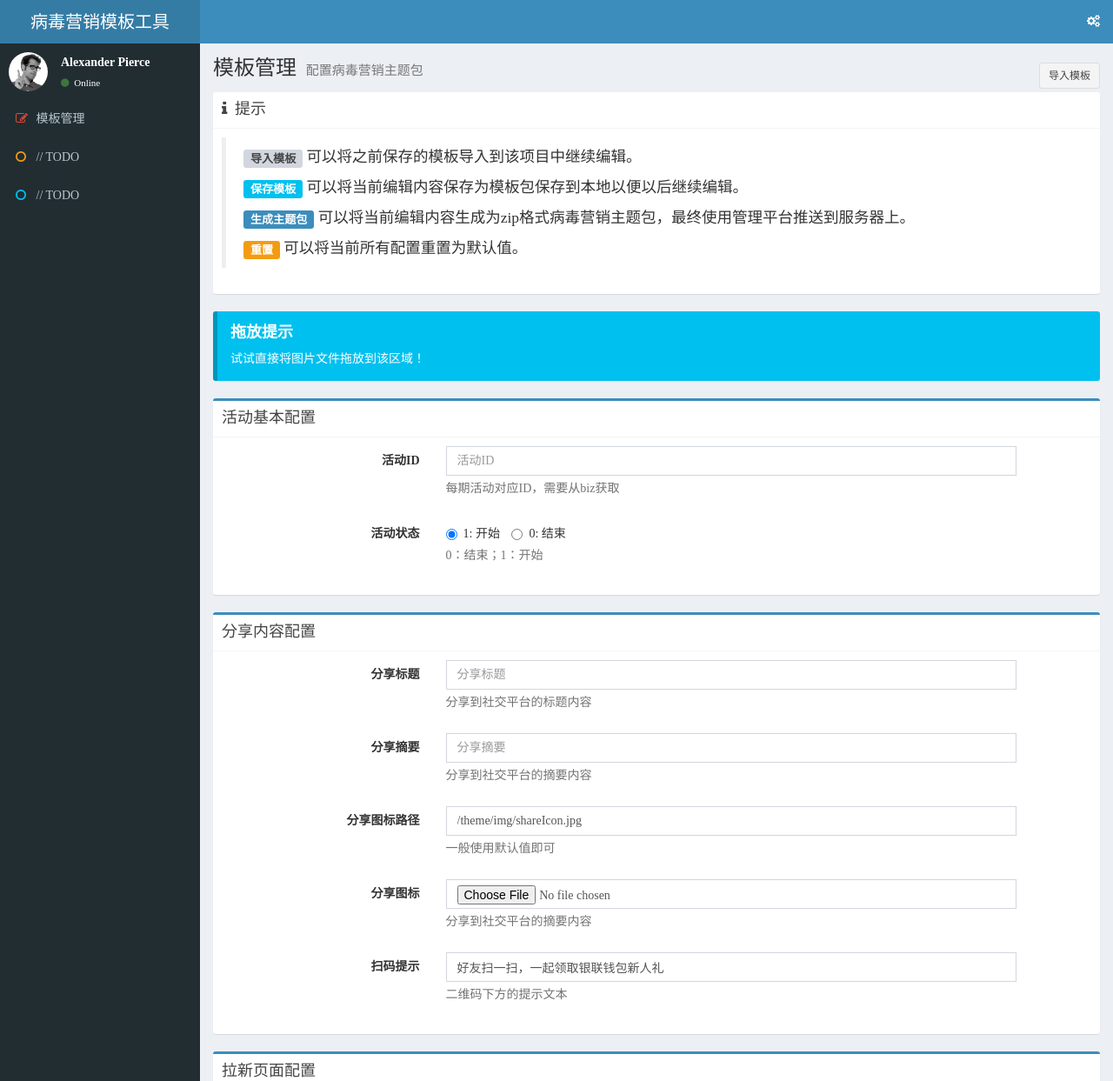
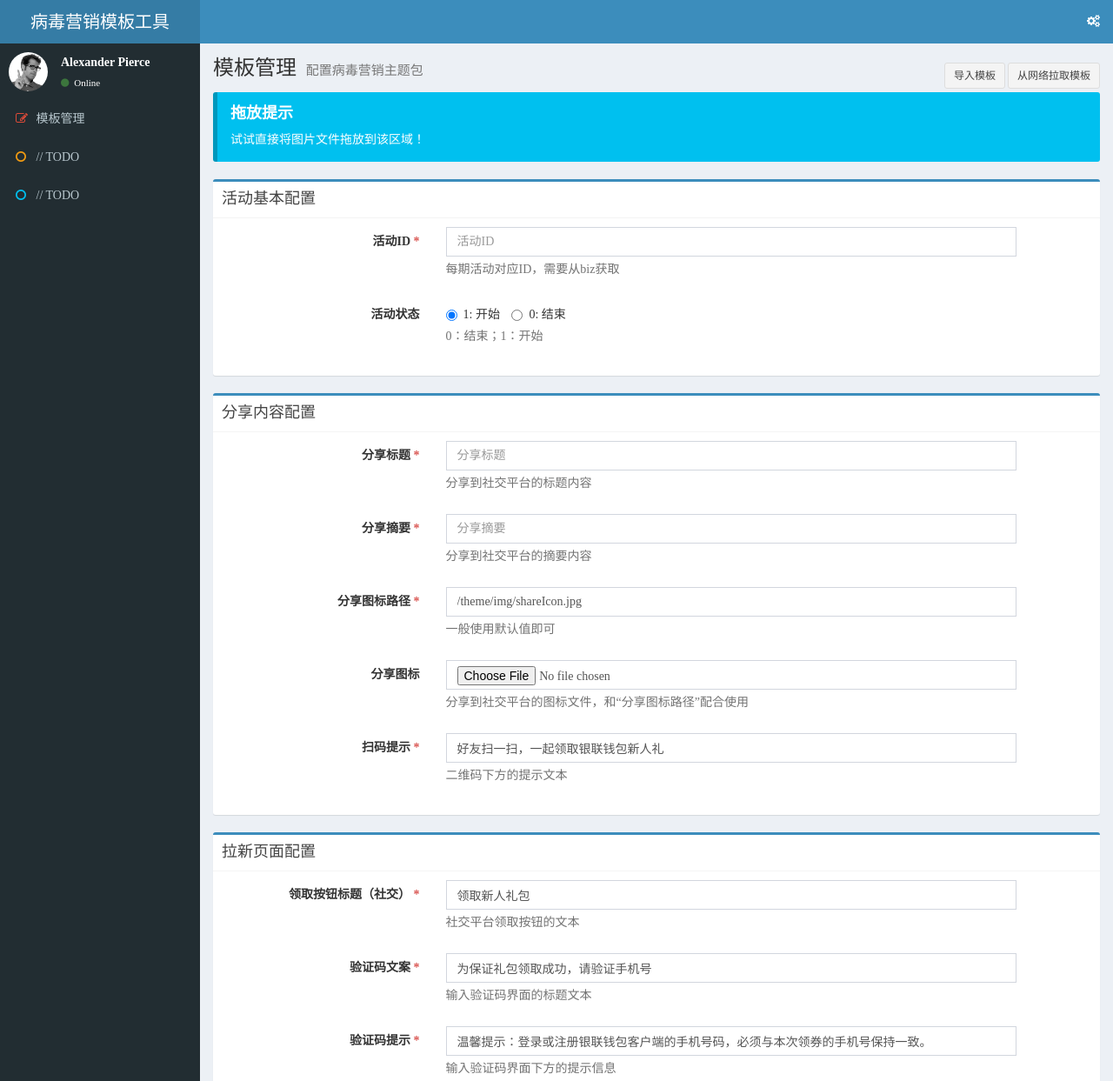
Before and after one commit to ssdutnowind/vMarketingEditor, a plain HTML site: page index.html in a window 1280 px wide. Shown: the top 1243 px of the page at 87% size. Drawn offline with Linux system fonts and the light colour scheme.

Commit message:
增加各类型的get和set value

```diff
--- a/index.html
+++ b/index.html
@@ -17,10 +17,15 @@
     <link rel="stylesheet" href="res/css/skins/skin-blue.min.css">
     <!-- iCheck -->
     <link rel="stylesheet" href="res/plugins/iCheck/flat/blue.css">
-
+    <!-- Bootstrap Color Picker -->
+    <link rel="stylesheet" href="res/plugins/colorpicker/bootstrap-colorpicker.min.css">
     <style>
         body, input, select, textarea {
             font-family: "微软雅黑", "Microsoft YaHei", "宋体", "SimSun";
+        }
+
+        .must {
+            color: #d9534f;
         }
     </style>
 </head>
@@ -80,38 +85,12 @@
             <ol class="breadcrumb">
                 <li>
                     <button class="btn btn-sm btn-default">导入模板</button>
+                    <button class="btn btn-sm btn-default">从网络拉取模板</button>
                 </li>
             </ol>
         </section>
 
-        <!-- Main content -->
         <section class="content">
-            <div class="row">
-                <div class="col-md-12">
-                    <div class="box box-solid">
-                        <div class="box-header with-border">
-                            <i class="fa fa-info"></i>
-
-                            <h3 class="box-title">提示</h3>
-                        </div>
-                        <!-- /.box-header -->
-                        <div class="box-body">
-                            <blockquote>
-                                <p><span class="label label-default">导入模板</span> 可以将之前保存的模板导入到该项目中继续编辑。</p>
-
-                                <p><span class="label label-info">保存模板</span> 可以将当前编辑内容保存为模板包保存到本地以便以后继续编辑。</p>
-
-                                <p><span class="label label-primary">生成主题包</span>
-                                    可以将当前编辑内容生成为zip格式病毒营销主题包，最终使用管理平台推送到服务器上。</p>
-
-                                <p><span class="label label-warning">重置</span> 可以将当前所有配置重置为默认值。</p>
-                            </blockquote>
-                        </div>
-                        <!-- /.box-body -->
-                    </div>
-                </div>
-            </div>
-
             <div class="row">
                 <div class="col-md-12">
                     <div class="callout callout-info" id="dragArea">
@@ -122,15 +101,23 @@
             </div>
 
             <div class="row">
-                <!-- left column -->
                 <div class="col-md-12" id="formContainer">
 
                 </div>
-                <!--/.col (left) -->
+
             </div>
-            <!-- /.row -->
+            <div class="row">
+                <div class="col-md-12">
+                    <div class="form-group">
+                        <div class="col-md-8 col-md-offset-3">
+                            <button class="btn btn-warning" id="buttonReset">重置配置</button>
+                            <button class="btn btn-info" id="buttonSave">保存配置</button>
+                            <button class="btn btn-primary" id="buttonExport">导出配置</button>
+                        </div>
+                    </div>
+                </div>
+            </div>
         </section>
-        <!-- /.content -->
     </div>
 </div>
 
@@ -144,7 +131,8 @@
                 <p id="dialogMessage"></p>
             </div>
             <div class="modal-footer">
-                <button type="button" id="cancelButton" class="btn btn-default pull-left" data-dismiss="modal">取消</button>
+                <button type="button" id="cancelButton" class="btn btn-default pull-left" data-dismiss="modal">取消
+                </button>
                 <button type="button" id="okButton" class="btn btn-primary">确定</button>
             </div>
         </div>
@@ -155,6 +143,8 @@
 <script src="res/plugins/jQuery/jQuery-2.2.0.min.js"></script>
 <!-- Bootstrap 3.3.6 -->
 <script src="res/bootstrap/js/bootstrap.min.js"></script>
+<!-- bootstrap color picker -->
+<script src="res/plugins/colorpicker/bootstrap-colorpicker.min.js"></script>
 <!-- FastClick -->
 <script src="res/plugins/fastclick/fastclick.js"></script>
 <!-- AdminLTE App -->
--- a/res/dist/config.js
+++ b/res/dist/config.js
@@ -84,7 +84,7 @@ var EDITOR_CONFIG = {
                 {
                     itemId: 'i04',
                     itemLabel: '分享图标',
-                    itemDesc: '分享到社交平台的摘要内容',
+                    itemDesc: '分享到社交平台的图标文件，和“分享图标路径”配合使用',
                     type: 'Image',
                     exports: 'shareIcon.jpg',
                     default: '',
@@ -229,7 +229,10 @@ var EDITOR_CONFIG = {
                         '每邀请1名好友，您可获得1-10元随机银联红包奖励，好友可获得新人礼包。',
                         '好友再邀请1名好友，您可再获得2元银联红包奖励。',
                         '光荣奖：邀请好友达10-49名，再赠送30元银联红包；邀请好友达50-499名，再赠送300元银联红包；邀请好友达500名及以上，邀请人数最多的前5名，再赠送4999元银联红包。'
-                    ]
+                    ],
+                    extra:{
+                        must: true
+                    }
                 },
                 {
                     itemId: 'i03',
@@ -336,7 +339,10 @@ var EDITOR_CONFIG = {
                         '2、新人礼包记录在参与活动的手机号下，请使用参与活动的手机号注册并登录银联钱包APP；',
                         '3、礼包可立即领取，请注意礼包中的优惠券有效期，适用门店以优惠券详情中的适用门店为准。活动期间优惠券发放根据实际情况可能会有调整；',
                         '4、作弊、违规用户将被取消领取任何活动奖励的资格。'
-                    ]
+                    ],
+                    extra:{
+                        must: true
+                    }
                 },
                 {
                     itemId: 'i04',
@@ -358,7 +364,10 @@ var EDITOR_CONFIG = {
                         '5、对于活动如有疑问请拨打银联热线95516咨询。银联有权对获奖用户进行电话抽查，对不符合要求的用户取消获奖资格。',
                         '6、本活动所指的用户为自然人。',
                         '7、本活动与苹果公司无关。'
-                    ]
+                    ],
+                    extra:{
+                        must: true
+                    }
                 }
             ]
         },
@@ -413,7 +422,10 @@ var EDITOR_CONFIG = {
                         '2、好友再邀请1名好友，您可再获得2元银联红包奖励。',
                         '3、额外奖励：邀请好友达10-49名，再赠送30元银联红包；邀请好友达50-499名，再赠送300元银联红包；邀请好友达500名及以上，邀请人数最多的前5名，再赠送4999元银联红包。',
                         '4、作弊用户将被取消领取活动奖励的资格。'
-                    ]
+                    ],
+                    extra:{
+                        must: true
+                    }
                 },
                 {
                     itemId: 'i05',
@@ -434,7 +446,10 @@ var EDITOR_CONFIG = {
                         '10、活动期间，参与活动的多个用户如绑定同一张银行卡，只算一次有效邀请绑卡用户。',
                         '11、被邀请的多个不同的新注册用户，如绑定的银行卡为同一开卡人，邀请用户只能得到一个银联红包，第一个绑卡的账号有效；如通过账户实名认证绑卡的多个账号为同一个身份证号，只计为一个有效邀请用户，第一个通过账户实名认证绑卡的账号有效。',
                         '12、作弊用户将被取消领取任何活动奖励的资格。'
-                    ]
+                    ],
+                    extra:{
+                        must: true
+                    }
                 },
                 {
                     itemId: 'i06',
@@ -456,7 +471,10 @@ var EDITOR_CONFIG = {
                         '5、对于活动如有疑问请拨打银联热线95516咨询。银联有权对获奖用户进行电话抽查，对不符合要求的用户取消获奖资格。',
                         '6、本活动所指的用户为自然人。',
                         '7、本活动与苹果公司无关。'
-                    ]
+                    ],
+                    extra:{
+                        must: true
+                    }
                 }
             ]
         },
--- a/res/dist/index.js
+++ b/res/dist/index.js
@@ -50,7 +50,7 @@ $(function () {
 
     var items = [];
 
-    function init() {
+    function initPage() {
         // 生成编辑界面
 
         var containerTpl = '<div class="box box-primary">' +
@@ -89,25 +89,52 @@ $(function () {
                         items.push(new FormItems.ItemImage(item, $box));
                         break;
                     case 'css':
-
+                        items.push(new FormItems.ItemCss(item, $box));
                         break;
                 }
             }
             $('#formContainer').append($group);
         }
+    }
 
+    function initEvent() {
         // 处理拖拽区域
         var controller = new DnDFileController('#dragArea', function (files) {
-            [].forEach.call(files, function (file, i) {
-                // writeFile(FS.root, file);
-                Util.showAlert('拖放的文件将覆盖现有配置中的文件，是否继续？', function(){
+            Util.showAlert('拖放的文件将覆盖现有配置中的文件，是否继续？', function () {
+                [].forEach.call(files, function (file, i) {
+                    // writeFile(FS.root, file);
+
                     console.log(file);
+                    for (var i = 0; i < items.length; i++) {
+                        if (items[i].type === 'Image' && items[i].exports === file.name) {
+                            items[i].setValue(file);
+                        }
+                    }
                 });
             });
         });
+
+        $('#buttonSave').bind('click', doSave);
     }
 
 
-    init();
+    function doSave() {
+        var validate = true;
+        for (var i = 0; i < items.length; i++) {
+            if (items[i].validate() === false) {
+                validate = false;
+            }
+        }
+
+        if (!validate) {
+            Util.showAlert('请检查各项配置！');
+            return;
+        }
+    }
+
+
+    initPage();
+
+    initEvent();
 
 });
--- a/res/dist/types.js
+++ b/res/dist/types.js
@@ -10,10 +10,16 @@ var FormItems = {
         // 类型
         this.type = 'String';
         this.config = config;
+        this.exports = config.exports;
+        this.must = this.config.extra && this.config.extra.must || false;
 
         // 模板
         this.tpl = '<div class="form-group">' +
-            '    <label for="<%- groupId + \'_\' + itemId %>" class="col-md-3 control-label"><%- itemLabel %></label>' +
+            '    <label for="<%- groupId + \'_\' + itemId %>" class="col-md-3 control-label"><%- itemLabel %>' +
+            '    <% if(extra && extra.must) { %>' +
+            '    <span class="must">*</span>' +
+            '    <% } %>' +
+            '    </label>' +
             '    <div class="col-md-8">' +
             '        <input type="text" class="form-control" id="<%- groupId + \'_\' + itemId %>" placeholder="<%- itemLabel %>">' +
             '        <p class="help-block"><%- itemDesc %></p>' +
@@ -22,11 +28,23 @@ var FormItems = {
         this.value = null;
 
         this.setValue = function (val) {
-
+            this.value = val;
+            this.$inputEl.val(val);
         };
 
-        this.getValue = function (val) {
+        this.getValue = function () {
+            this.value = this.$inputEl.val();
+            return this.value;
+        };
 
+        this.validate = function () {
+            if (this.must && !this.getValue()) {
+                this.$el.addClass('has-error');
+                return false;
+            } else {
+                this.$el.removeClass('has-error');
+                return true;
+            }
         };
 
         // 生成DOM
@@ -52,9 +70,14 @@ var FormItems = {
         // 类型
         this.type = 'Array';
         this.config = config;
+        this.exports = config.exports;
         // 模板
         this.tpl = '<div class="form-group">' +
-            '    <label for="<%- groupId + \'_\' + itemId %>" class="col-md-3 control-label"><%- itemLabel %></label>' +
+            '    <label for="<%- groupId + \'_\' + itemId %>" class="col-md-3 control-label"><%- itemLabel %>' +
+            '    <% if(extra && extra.must) { %>' +
+            '    <span class="must">*</span>' +
+            '    <% } %>' +
+            '    </label>' +
             '    <div class="col-md-8">' +
             '        <textarea class="form-control" id="<%- groupId + \'_\' + itemId %>" placeholder="<%- itemLabel %>" rows="5" style="resize: vertical"></textarea>' +
             '        <p class="help-block"><%- itemDesc %></p>' +
@@ -63,11 +86,23 @@ var FormItems = {
         this.value = null;
 
         this.setValue = function (val) {
-
+            this.value = val;
+            this.$inputEl.val(this.value.join('\r\n'));
         };
 
         this.getValue = function (val) {
+            this.value = this.$inputEl.val().split('\r\n');
+            return this.value;
+        };
 
+        this.validate = function () {
+            if (this.must && !this.getValue()) {
+                this.$el.addClass('has-error');
+                return false;
+            } else {
+                this.$el.removeClass('has-error');
+                return true;
+            }
         };
 
         // 生成DOM
@@ -93,9 +128,14 @@ var FormItems = {
         // 类型
         this.type = 'Select';
         this.config = config;
+        this.exports = config.exports;
         // 模板
         this.tpl = '<div class="form-group">' +
-            '    <label for="<%- groupId + \'_\' + itemId + \'_0\' %>" class="col-md-3 control-label"><%- itemLabel %></label>' +
+            '    <label for="<%- groupId + \'_\' + itemId + \'_0\' %>" class="col-md-3 control-label"><%- itemLabel %>' +
+            '    <% if(extra && extra.must) { %>' +
+            '    <span class="must">*</span>' +
+            '    <% } %>' +
+            '    </label>' +
             '    <div class="col-md-8">' +
             '        <% for(var i = 0; i < options.length; i++) { %>' +
             '        <label class="radio-inline">' +
@@ -113,6 +153,10 @@ var FormItems = {
 
         this.getValue = function (val) {
 
+        };
+
+        this.validate = function () {
+            return true;
         };
 
         // 生成DOM
@@ -142,10 +186,15 @@ var FormItems = {
         this.config = config;
         this.maxSize = config.extra && config.extra.maxSize || 1024 * 1024;
         this.suffix = config.extra && config.extra.suffix || '';
+        this.exports = config.exports;
 
         // 模板
         this.tpl = '<div class="form-group">' +
-            '    <label for="<%- groupId + \'_\' + itemId %>" class="col-md-3 control-label"><%- itemLabel %></label>' +
+            '    <label for="<%- groupId + \'_\' + itemId %>" class="col-md-3 control-label"><%- itemLabel %>' +
+            '    <% if(extra && extra.must) { %>' +
+            '    <span class="must">*</span>' +
+            '    <% } %>' +
+            '    </label>' +
             '    <div class="col-md-8">' +
             '        <input type="file" class="form-control" id="<%- groupId + \'_\' + itemId %>" placeholder="<%- itemLabel %>">' +
             '        <p class="help-block"><%- itemDesc %></p>' +
@@ -154,13 +203,29 @@ var FormItems = {
             '</div>';
         this.value = null;
 
-        this.setValue = function (val) {
-            this.value = val;
-            setPreview(val);
+        this.setValue = function (file) {
+            // 检查文件类型
+            if (that.suffix) {
+                if (file.name.toLowerCase().lastIndexOf(that.suffix) !== file.name.lastIndexOf('.')) {
+                    Util.showAlert('请选择“' + that.suffix + '”类型的文件！');
+                    return;
+                }
+            }
+            // 检查文件大小
+            if (file.size > that.maxSize) {
+                Util.showAlert('文件体积不能大于 ' + (that.maxSize / 1024) + 'KB！');
+                return;
+            }
+            this.value = file;
+            setPreview(file);
         };
 
         this.getValue = function (val) {
 
+        };
+
+        this.validate = function () {
+            return true;
         };
 
         function setPreview(file) {
@@ -214,8 +279,25 @@ var FormItems = {
         "use strict";
         // 类型
         this.type = 'CSS';
+        this.config = config;
+        this.exports = config.exports;
         // 模板
-        this.tpl = '';
+        this.tpl = '<div class="form-group">' +
+            '    <label for="<%- groupId + \'_\' + itemId %>" class="col-md-3 control-label"><%- itemLabel %>' +
+            '    <% if(extra && extra.must) { %>' +
+            '    <span class="must">*</span>' +
+            '    <% } %>' +
+            '    </label>' +
+            '    <div class="col-md-3">' +
+            '        <div class="input-group color-picker">' +
+            '            <input type="text" class="form-control" id="<%- groupId + \'_\' + itemId %>" placeholder="<%- itemLabel %>">' +
+            '            <div class="input-group-addon">' +
+            '                <i></i>' +
+            '            </div>' +
+            '        </div>' +
+            '        <p class="help-block"><%- itemDesc %></p>' +
+            '    </div>' +
+            '</div>';
         this.value = null;
 
         this.setValue = function (val) {
@@ -225,5 +307,22 @@ var FormItems = {
         this.getValue = function (val) {
 
         };
+
+        this.validate = function () {
+            return true;
+        };
+
+        // 生成DOM
+        var html = Util.template(this.tpl, this.config);
+        this.$el = $(html);
+        this.$inputEl = this.$el.find('input');
+
+        if (this.config.default) {
+            this.$inputEl.val(this.config.default);
+        }
+
+        $container.append(this.$el);
+
+        this.$el.find('.color-picker').colorpicker();
     }
 };
```
